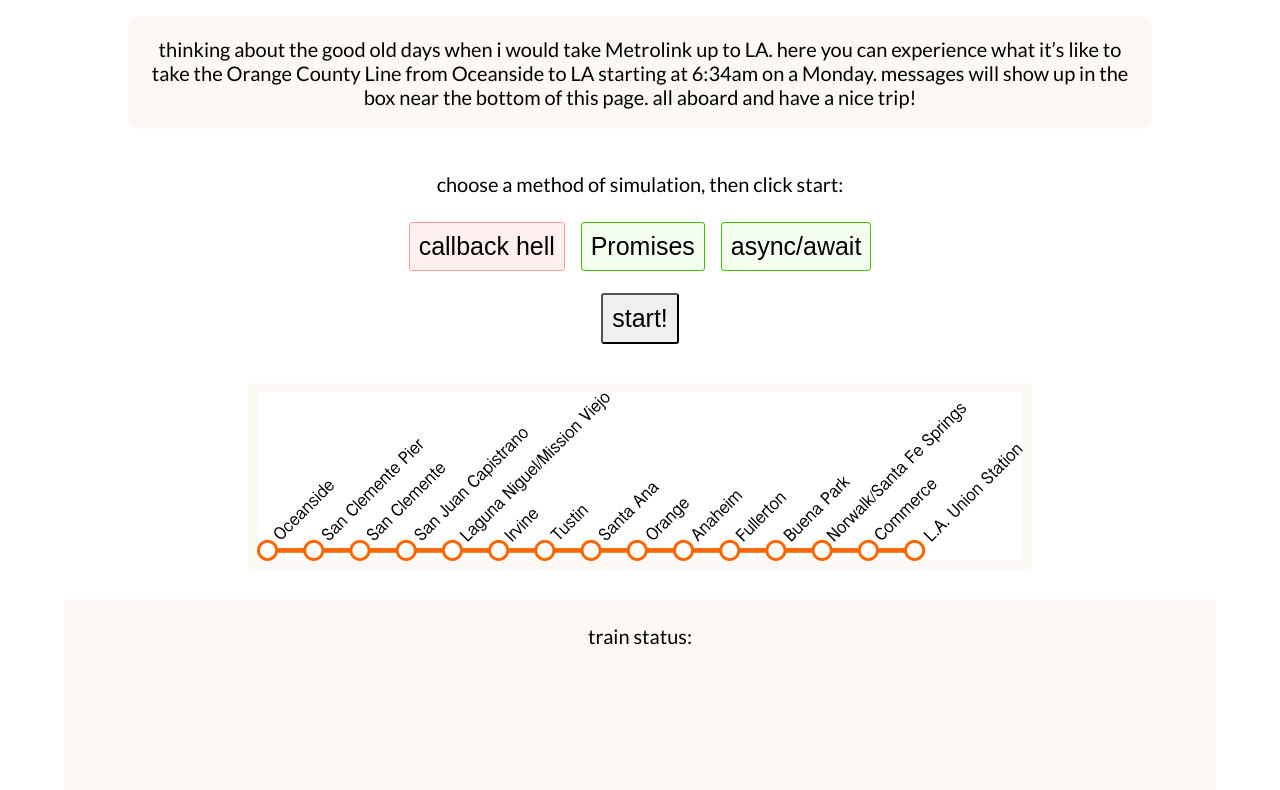
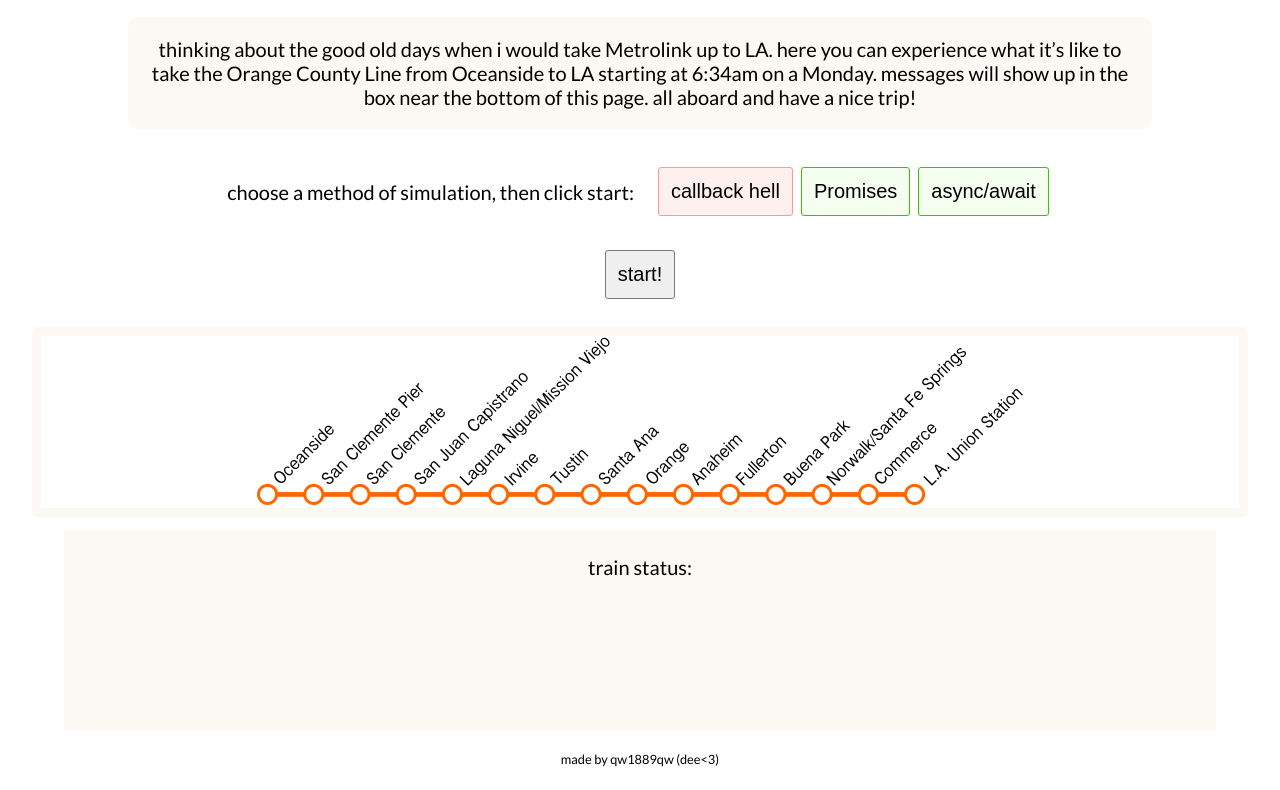
Before and after one commit to qw1889qw/metrolink-simulator-development, a website built with webpack: page src/index.html in a window 1280 px wide. Shown: the part 169-959 px from the top of the page. Built offline with nearby package versions, Linux system fonts and the light colour scheme.

Commit message:
added styles for desktop, fixed some general styling, edited webpack entry point file

```diff
--- a/src/index.html
+++ b/src/index.html
@@ -3,6 +3,7 @@
   <head>
     <meta charset="utf-8">
     <meta name="viewport" content="width=device-width, initial-scale=1">
+    <meta name="description" content="Metrolink simulator">
     <link href="https://fonts.googleapis.com/css2?family=Lato:wght@400;700&display=swap" rel="stylesheet">
     <link href="main.css" rel="stylesheet">
     <title>Metrolink Simulator</title>
@@ -24,9 +25,11 @@
             <button class="button button--better">Promises</button>
             <button class="button button--better">async/await</button>
           </div>
-          <button class="button">start!</button>
         </div>
-        <img class="oc-line-map">
+        <div class="initiate">
+          <button class="button button--start">start!</button>
+        </div>
+        <div class="map-container"></div>
         <div class="messages">
           <p>train status:</p>
         </div>
--- a/src/index.js
+++ b/src/index.js
@@ -1,6 +1,8 @@
 import './styles/styles.scss';
 import map from './assets/metrolink-orangecounty.png';
 
-const img = document.querySelector('.oc-line-map');
+const img = document.createElement('img');
+img.classList.add('oc-line-map');
 img.src = map;
 img.alt = 'diagram of the Metrolink Orange County Line. stations, from first to last: Oceanside, San Clemente Pier, San Clemente, San Juan Capistrano, Laguna Niguel/Mission Viejo, Irvine, Tustin, Santa Ana, Orange, Anaheim, Fullerton, Buena Park, Norwalk/Santa Fe Springs, Commerce, L.A. Union Station';
+document.querySelector('.map-container').appendChild(img);
--- a/src/styles/styles.scss
+++ b/src/styles/styles.scss
@@ -20,8 +20,8 @@
   align-items: center;
   background: hsla(33, 95%, 94%, 1);
   & > * {
-    padding-right: 0.6em;
-    padding-left: 0.6em;
+    padding-right: 1.5vw;
+    padding-left: 1.5vw;
     font-size: 1.25em;
   }
 }
@@ -41,6 +41,7 @@
   padding: 1em;
   border-radius: 10px;
   margin: 0 auto;
+  overflow: scroll;
 }
 
 .select-js-method {
@@ -49,8 +50,8 @@
   justify-content: center;
   align-items: center;
   flex-direction: column;
-  padding: 1em;
-  margin: 1vw auto;
+  padding: 1rem;
+  margin: 0.5rem auto 0;
   font-size: 1.25em;
   p {
     margin: 0;
@@ -60,16 +61,17 @@
   }
 }
 
-.initiate {
-  background: hsla(33, 55%, 97%, 1);
-  width: 80vw;
+.js-method-buttons {
+  display: flex;
+  flex-direction: column;
 }
 
 .button {
-  font-size: 1.25em;
-  padding: 0.35em;
+  font-size: 1.25rem;
+  padding: 0.75rem;
   border-radius: 3px;
-  margin: 0.25em;
+  margin: 0.25rem;
+  max-width: 75vw;
   &--bad {
     background: hsla(0, 100%, 97%, 1);
     border: 1px solid hsla(0, 100%, 80%, 1);
@@ -88,12 +90,28 @@
       color: white;
     }
   }
+  &--start {
+    border: 1px solid rgb(120, 120, 120);
+    &:hover,
+    &:focus {
+      background: rgb(30, 30, 30);
+      color: white;
+    }
+  }
 }
 
-.oc-line-map {
+.initiate {
+  margin-bottom: 1.5rem;
+}
+
+.map-container {
   border: 9px solid hsla(33, 55%, 97%, 1);
   border-radius: 5px;
+  margin: 0 auto;
   max-width: 95vw;
+  & img {
+    max-width: 90vw;
+  }
 }
 
 .messages {
@@ -107,6 +125,20 @@
 
 footer {
   font-size: 0.8em;
-  color: rgb(150, 150, 150);
   padding-bottom: 1.25em;
 }
+
+// for desktops
+
+@media (min-width: 768px) {
+  .select-js-method,
+  .js-method-buttons {
+    flex-direction: row;
+  }
+  .messages {
+    margin: 1vw auto;
+  }
+  footer {
+    padding-bottom: 1.5em;
+  }
+}
```
